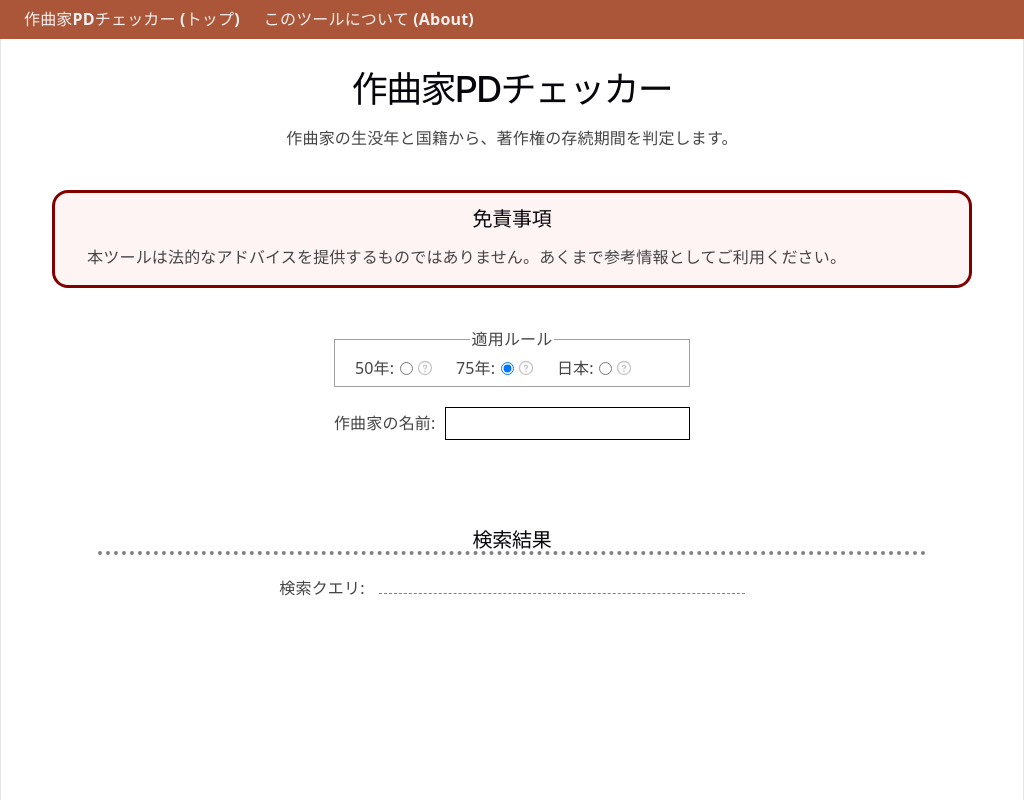
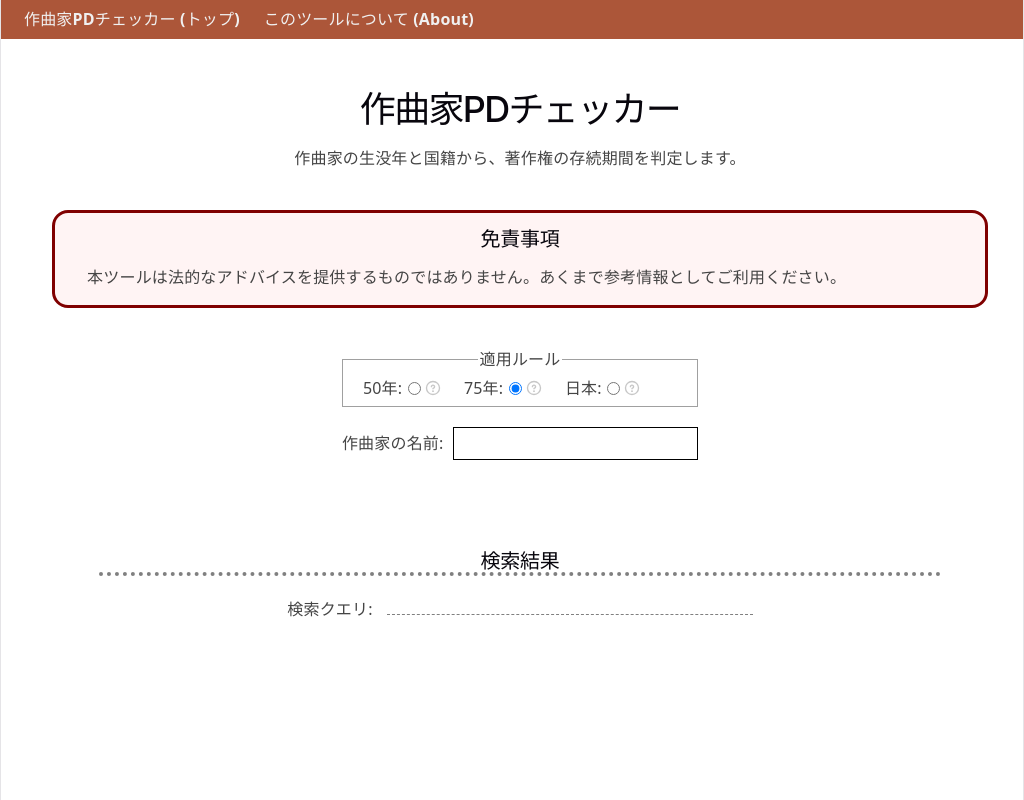
Before and after one commit to y-fukihara/pd-checker, a React (Vite) app: page / in a window 1024 px wide. Shown: the top 800 px of the page. Built offline with nearby package versions, Linux system fonts and the light colour scheme; a web font is replaced by a local one.

Commit message:
scrollbar control

```diff
--- a/src/styles/Header.css
+++ b/src/styles/Header.css
@@ -10,7 +10,7 @@ header#top-bar {
   left: 0;
   width: 100cqi;
   height: calc(1lh + 1em);
-  margin: 0 0 1em;
+  margin: 0 0 0;
 
   ul {
     list-style-type: none;
@@ -47,5 +47,5 @@ header#top-bar {
   }
 }
 main {
-  margin-top: 2em;
+  padding-top: 2em;
 }
--- a/src/styles/global.css
+++ b/src/styles/global.css
@@ -12,4 +12,6 @@
   --text: var(--text-color, #6b6375);
 
   --ul-border-color: gray;
+
+  --scrollbar-margin: 16px;
 }
--- a/src/styles/main.css
+++ b/src/styles/main.css
@@ -2,6 +2,22 @@
 
 body {
   font-size: var(--base-font-size, 16px);
+}
+body, #wrapper {
+  height: 100vh;
+  overflow-y: hidden;
+}
+#root {
+  container-type: inline-size;
+  height: 100vh;
+  overflow-y: hidden;
+}
+@media (max-width: 1126px) {
+  #root {
+    width: 100vw;
+    margin: 0 0;
+    box-sizing: border-box;
+  }
 }
 h1, h2 {
   font-weight: 550;
@@ -31,15 +47,21 @@ article > :not(header) {
 p { margin: 1em auto; }
 dt { font-weight: bold; }
 
-#root {
-  container-type: inline-size;
-}
 main {
   padding: 0 5cqi;
+  height: calc(100vh - 1em - 1lh);
+  overflow-y: scroll;
+  scrollbar-width: var(--scrollbar-margin, .75em);
+}
+@media (max-width: 1126px) {
+  main {
+    padding-right: calc(5cqi - var(--scrollbar-margin, .75em));
+  }
 }
 @media only screen and (min-width: 840px) {
   main {
     padding: 0 5%;
+    padding-right: calc(5% - var(--scrollbar-margin, .75em));
   }
 }
 
```
